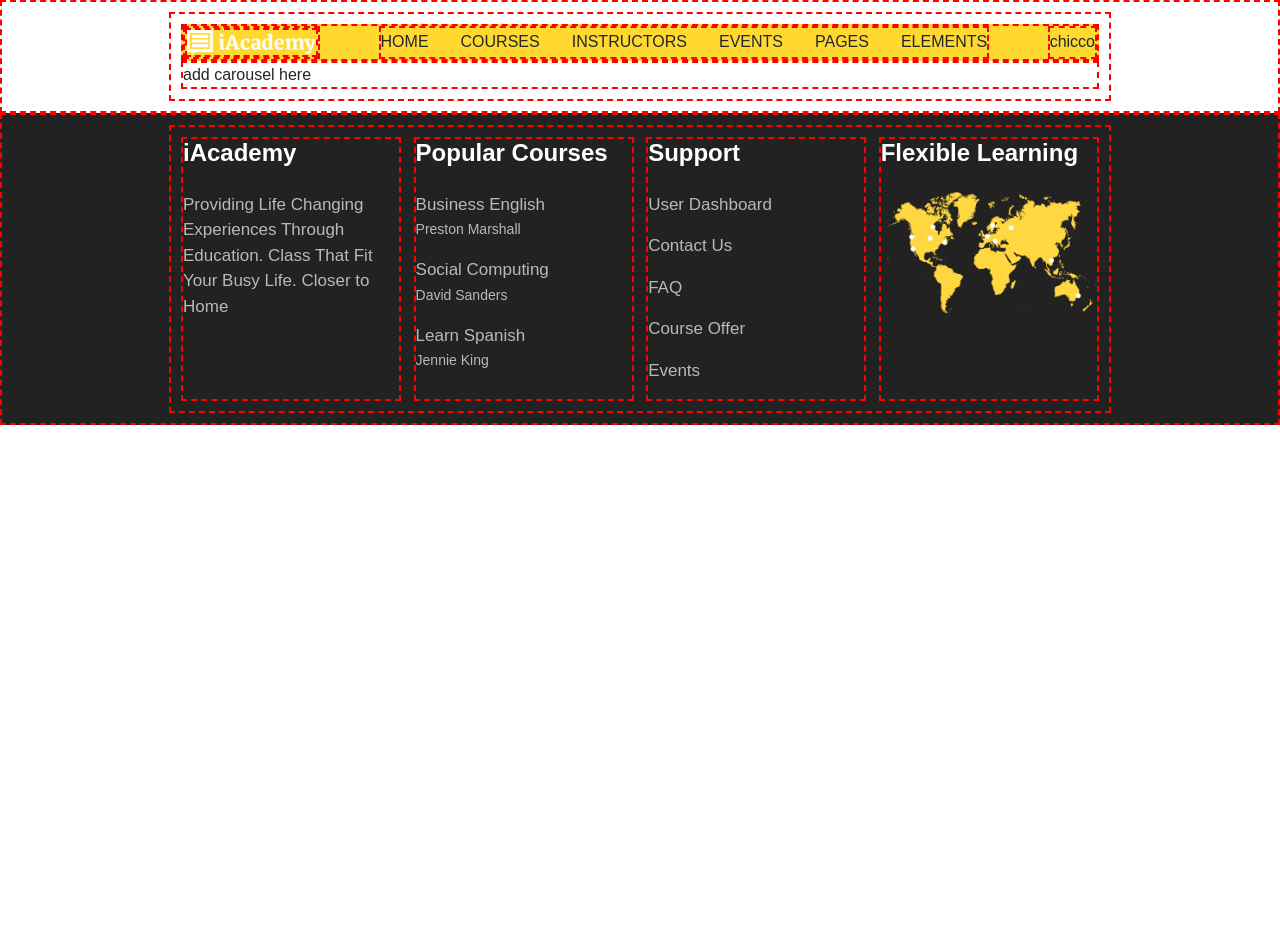
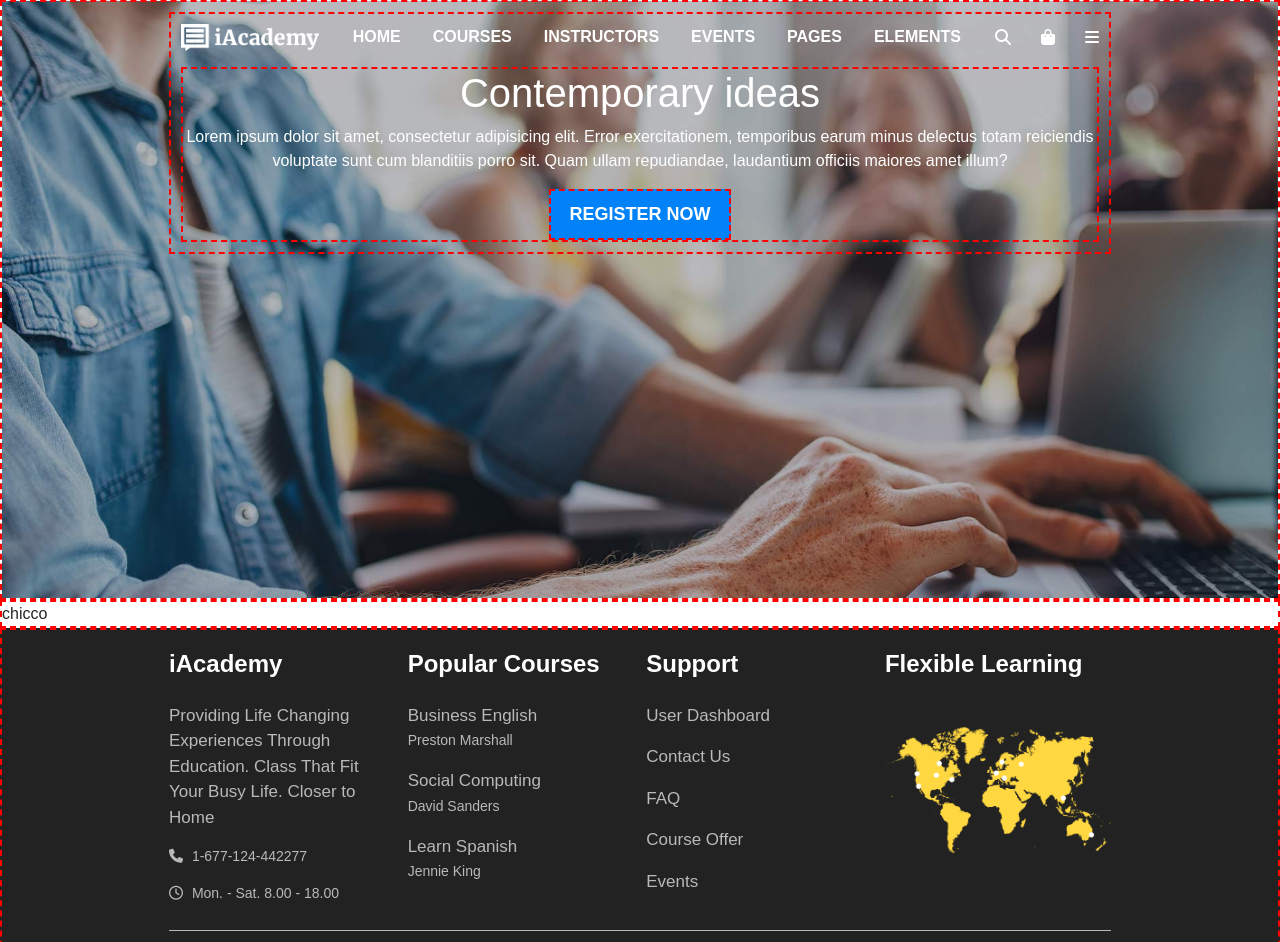
Before and after one commit to andreabellome/proj-html-vuejs, a Vue app: page / in a window 1280 px wide. Shown: the top 942 px of the page. Before the commit the page ends 800 px from the top, so only its background shows below. Built offline with nearby package versions, Linux system fonts and the light colour scheme.

Commit message:
static carousel header

```diff
--- a/index.html
+++ b/index.html
@@ -1,13 +1,22 @@
 <!DOCTYPE html>
 <html lang="en">
+
 <head>
   <meta charset="UTF-8" />
   <link rel="icon" type="image/svg+xml" href="/vite.svg" />
   <meta name="viewport" content="width=device-width, initial-scale=1.0" />
+
+  <!-- fontawesome -->
+  <link rel="stylesheet" href="https://cdnjs.cloudflare.com/ajax/libs/font-awesome/6.3.0/css/all.min.css"
+    integrity="sha512-SzlrxWUlpfuzQ+pcUCosxcglQRNAq/DZjVsC0lE40xsADsfeQoEypE+enwcOiGjk/bSuGGKHEyjSoQ1zVisanQ=="
+    crossorigin="anonymous" referrerpolicy="no-referrer" />
+
   <title>Vite + Vue</title>
 </head>
+
 <body>
   <div id="app"></div>
   <script type="module" src="/src/main.js"></script>
 </body>
+
 </html>
--- a/package.json
+++ b/package.json
@@ -11,6 +11,7 @@
   "dependencies": {
     "axios": "^1.4.0",
     "bootstrap": "^5.2.3",
+    "fontawesome": "^5.6.3",
     "vue": "^3.2.47"
   },
   "devDependencies": {
--- a/src/App.vue
+++ b/src/App.vue
@@ -2,12 +2,14 @@
 import axios from 'axios';
 import { store } from './store';
 import FooterComp from './components/FooterComp.vue';
+import MainComp from './components/MainComp.vue';
 import HeaderComp from './components/HeaderComp.vue';
 
 export default {
   name: "App",
   components: {
     HeaderComp,
+    MainComp,
     FooterComp
   },
   data() {
@@ -21,6 +23,7 @@ export default {
 
 <template>
   <HeaderComp :datiHeader="store.headerObj" />
+  <MainComp />
   <FooterComp :datiFooter="store.footerObj" />
 </template>
 
--- a/src/components/CarouselComp.vue
+++ b/src/components/CarouselComp.vue
@@ -1,6 +1,23 @@
 <template>
-    <div class="debug">
-        add carousel here
+    <div class="debug col-white flex flex-dir-col just-cont-center align-it-center">
+
+
+        <h1 class="col-white">
+            Contemporary ideas
+        </h1>
+
+        <p class="col-white text-center">
+            Lorem ipsum dolor sit amet, consectetur adipisicing elit. Error exercitationem, temporibus earum minus delectus
+            totam reiciendis voluptate sunt cum blanditiis porro sit. Quam ullam repudiandae, laudantium officiis maiores
+            amet illum?
+        </p>
+
+        <div class="debug load-more-button">
+            Register Now
+        </div>
+
+
+
     </div>
 </template>
 
@@ -10,4 +27,24 @@ export default {
 }
 </script>
 
-<style lang="scss" scoped></style>
+<style lang="scss" scoped>
+.load-more-button {
+    display: flex;
+    justify-content: center;
+
+    width: 20%;
+    font-size: 18px;
+    padding: 10px;
+
+    text-transform: uppercase;
+    font-weight: bold;
+
+    background-color: #0282F9;
+    color: #FFFFFF;
+
+    &:hover {
+        cursor: pointer;
+    }
+
+}
+</style>
--- a/src/components/FooterComp.vue
+++ b/src/components/FooterComp.vue
@@ -1,24 +1,38 @@
 <template>
     <div class="debug container-footer">
-        <div class="debug footer-style">
+
+        <!-- start: top part footer -->
+        <div class="footer-style" style="border-bottom: 1px solid #B9B9B9 ">
 
             <!-- start: dynamic footer div -->
-            <div v-for="(elem, index) in datiFooter" :key="index" class="debug footer-card">
+            <div v-for="(elem, index) in datiFooter" :key="index" class="footer-card">
                 <h4 class="text-bold col-white mb-4">
                     {{ elem.id }}
                 </h4>
                 <ul>
-                    <li v-if="index + 1 < datiFooter.length" v-for="(elem2, index2) in elem.li" :key="index2"
-                        class="text-col-foot mb-3">
-                        <span class="text-col-foot font-size-17">
+                    <li v-for="(elem2, index2) in elem.li" :key="index2" class="text-col-foot mb-3">
+
+                        <!-- title -->
+                        <span v-if="elem2.course !== ''" class="text-col-foot font-size-17">
                             {{ elem2.course }}
                         </span> <br>
-                        <span class="text-col-foot font-size-14">
+
+                        <!-- teacher -->
+                        <span v-if="elem2.teacher !== ''" class="text-col-foot font-size-14">
                             {{ elem2.teacher }}
                         </span>
+
+                        <!-- img -->
+                        <img v-if="elem2.pathimg !== ''" src="../assets/footer-img-1.png" alt="footer-img-1"
+                            class="img-fluid">
                     </li>
-                    <li v-else>
-                        <img src="../assets/footer-img-1.png" alt="footer-img-1" class="img-fluid">
+
+                    <li v-if="elem.tel !== ''" class="text-col-foot font-size-14 mb-3">
+                        <i class="fa-solid fa-phone mr-5" style="color: #B9B9B9;"></i> {{ elem.tel }}
+                    </li>
+
+                    <li v-if="elem.hours !== ''" class="text-col-foot font-size-14 mb-3">
+                        <i class="fa-regular fa-clock mr-5" style="color: #B9B9B9;"></i> {{ elem.hours }}
                     </li>
                 </ul>
 
@@ -26,6 +40,33 @@
             <!-- end: dynamic footer div -->
 
         </div>
+        <!-- end: top part footer -->
+
+        <!-- start: bottom part footer -->
+        <div class="footer-style">
+
+            <div class="text-col-foot">
+                Copyrights 2017 <i class="fa-regular fa-copyright text-col-foot"></i> Mikado Themes
+            </div>
+
+            <div class="flex flex-dir-row just-cont-evenly align-it-center width-40">
+                <div class="text-col-foot">
+                    CALL +44 300 303 0266
+                </div>
+
+                <div class="text-col-foot">
+                    FOLLOW US
+                </div>
+
+                <i class="fa-brands fa-twitter text-col-foot"></i>
+                <i class="fa-brands fa-facebook text-col-foot"></i>
+                <i class="fa-brands fa-instagram text-col-foot"></i>
+
+            </div>
+
+        </div>
+        <!-- end: bottom part footer -->
+
     </div>
 </template>
 
@@ -46,7 +87,8 @@ export default {
     width: 75%;
     margin: auto;
 
-    padding: 10px;
+    padding-top: 10px;
+    padding-bottom: 10px;
 
     color: #FFFFFF;
 
--- a/src/components/HeaderComp.vue
+++ b/src/components/HeaderComp.vue
@@ -1,5 +1,5 @@
 <template>
-    <div class="debug padd-10">
+    <div class="debug padd-10 bg-header" style="min-height: 600px;">
 
         <!-- start: header -->
         <div class="debug header-style padd-10 width-75 margin-auto">
@@ -12,6 +12,8 @@
 
         </div>
         <!-- end: header -->
+
+
 
     </div>
 </template>
@@ -33,6 +35,12 @@ export default {
 <style lang="scss" scoped>
 .header-style {
     padding: 10px;
+}
 
+.bg-header {
+    background-image: url(../assets/h5-slide-3-background.jpg);
+    background-repeat: no-repeat;
+    background-size: cover;
+    background-position: center center;
 }
 </style>
--- /dev/null
+++ b/src/components/MainComp.vue
@@ -0,0 +1,18 @@
+<template>
+    <div class="debug">
+        chicco
+    </div>
+</template>
+
+<script>
+export default {
+    name: 'MainComp',
+    setup() {
+
+
+        return {}
+    }
+}
+</script>
+
+<style lang="scss" scoped></style>
--- a/src/components/NavBarComp.vue
+++ b/src/components/NavBarComp.vue
@@ -1,17 +1,17 @@
 <template>
     <!-- start: nav bar -->
-    <div class="debug flex flex-dir-row just-cont-between bg-yellow">
+    <div class="flex flex-dir-row just-cont-between mb-3">
 
         <!-- start: logo -->
-        <div class="debug logo">
-            <img src="../assets/logo-light.png" alt="logo-light" class="debug margin-auto img-fluid">
+        <div class="logo">
+            <img src="../assets/logo-light.png" alt="logo-light" class="margin-auto img-fluid">
         </div>
         <!-- end: logo -->
 
         <!-- start: dyanmic header with info from store -->
-        <div class="debug flex align-it-center">
+        <div class="flex align-it-center text-bold">
             <ul>
-                <li v-for="(elem, index) in datiNav">
+                <li v-for="(elem, index) in datiNav" class="col-white">
                     {{ elem.id }}
                 </li>
             </ul>
@@ -19,8 +19,10 @@
         <!-- end: dyanmic header with info from store -->
 
         <!-- start: icons -->
-        <div class="debug flex align-it-center">
-            chicco
+        <div class="flex align-it-center">
+            <i class="fa-solid fa-magnifying-glass col-white mr-30"></i>
+            <i class="fa-solid fa-bag-shopping col-white mr-30"></i>
+            <i class="fa-solid fa-bars col-white"></i>
         </div>
         <!-- end: icons -->
 
--- a/src/store.js
+++ b/src/store.js
@@ -21,54 +21,78 @@ export const store = reactive(
                 li: [
                     {
                         course: 'Providing Life Changing Experiences Through Education. Class That Fit Your Busy Life. Closer to Home',
-                        teacher: ''
+                        teacher: '',
+                        pathimg: ''
                     }
                 ],
+                tel: '1-677-124-442277',
+                hours: 'Mon. - Sat. 8.00 - 18.00',
             },
             {
                 id: 'Popular Courses',
                 li: [
                     {
                         course: 'Business English',
-                        teacher: 'Preston Marshall'
+                        teacher: 'Preston Marshall',
+                        pathimg: ''
                     },
                     {
                         course: 'Social Computing',
-                        teacher: 'David Sanders'
+                        teacher: 'David Sanders',
+                        pathimg: ''
                     },
                     {
                         course: 'Learn Spanish',
-                        teacher: 'Jennie King'
+                        teacher: 'Jennie King',
+                        pathimg: ''
                     }
-                ]
+                ],
+                tel: '',
+                hours: '',
             },
             {
                 id: 'Support',
                 li: [
                     {
                         course: 'User Dashboard',
-                        teacher: ''
+                        teacher: '',
+                        pathimg: ''
                     },
                     {
                         course: 'Contact Us',
-                        teacher: ''
+                        teacher: '',
+                        pathimg: ''
                     },
                     {
                         course: 'FAQ',
-                        teacher: ''
+                        teacher: '',
+                        pathimg: ''
                     },
                     {
                         course: 'Course Offer',
-                        teacher: ''
+                        teacher: '',
+                        pathimg: ''
                     },
                     {
                         course: 'Events',
-                        teacher: ''
+                        teacher: '',
+                        pathimg: ''
                     },
-                ]
+                ],
+                tel: '',
+                hours: '',
             },
             {
-                id: 'Flexible Learning'
+                id: 'Flexible Learning',
+                li: [
+                    {
+                        course: '',
+                        teacher: '',
+                        pathimg: '../assets/footer-img-1.png'
+                    },
+                ],
+                tel: '',
+                hours: '',
             }
         ]
         /* end: object with footer info */
```
Also changed, not shown: 1 other file (tests, documents, lock files or other folders). Lines whose indentation alone changed are shown as unchanged.
